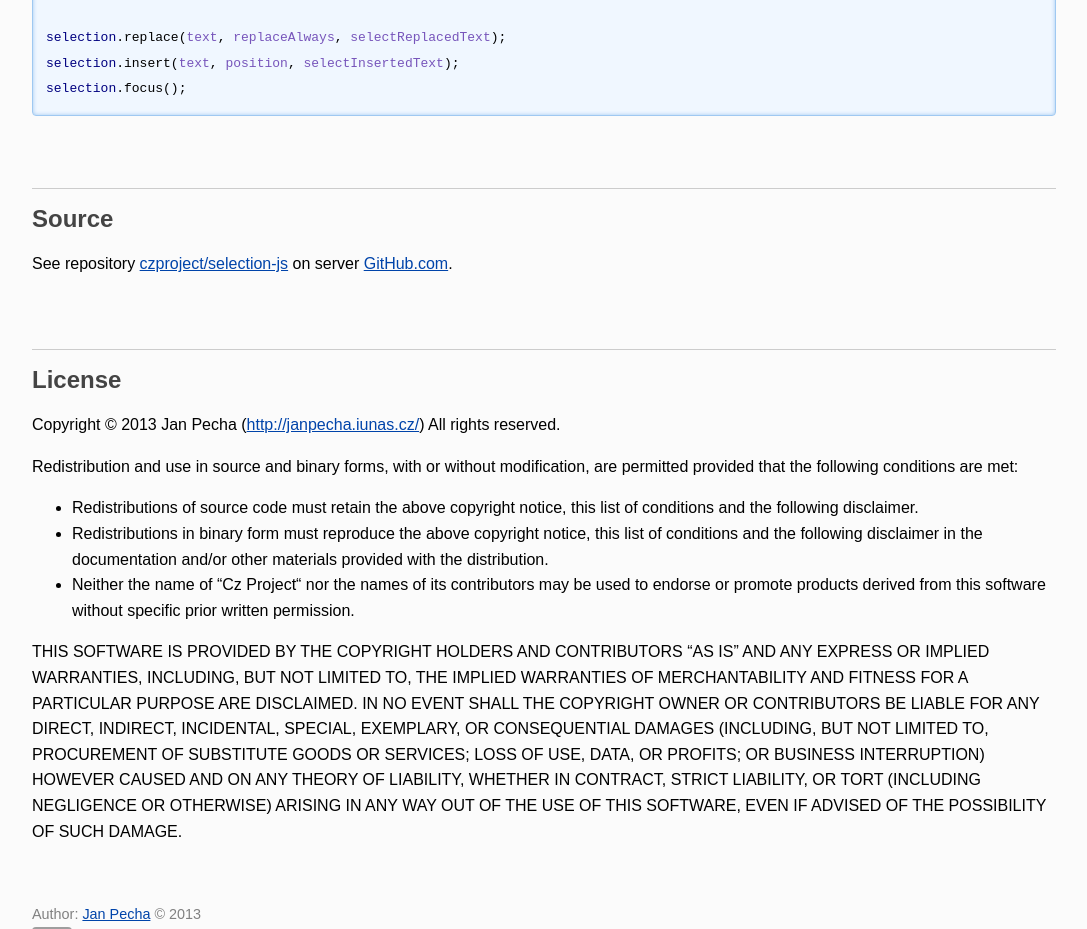
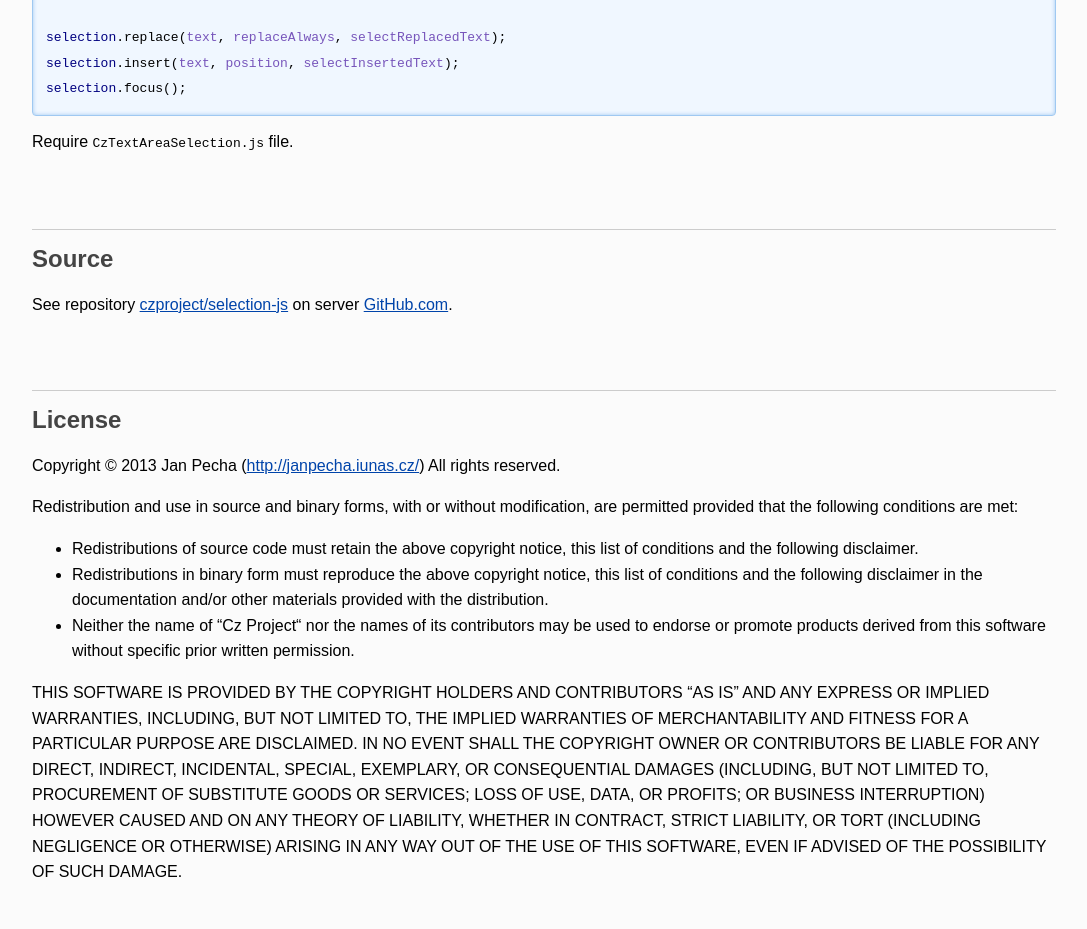
Before and after one commit to czproject/selection-js, a plain HTML site: page index.html in a window 1280 px wide. Shown: the part 2000-2929 px from the top of the page, without its empty margins (96-1183 px from the left). Drawn offline with Linux system fonts and the light colour scheme; grey boxes are pictures that could not be loaded.

Commit message:
index.html: updated
Signed-off-by: Jan Pecha <janpecha@email.cz>

```diff
--- a/index.html
+++ b/index.html
@@ -265,6 +265,7 @@ vulputate nec, fermentum fringilla, vehicula vitae, justo.
 <span class="h-object">selection</span>.insert(<span class="h-var">text</span>, <span class="h-var">position</span>, <span class="h-var">selectInsertedText</span>);
 <span class="h-object">selection</span>.focus();
 </code></pre>
+		<p>Require <code>CzTextAreaSelection.js</code> file.</p>
 
 		<h2 id="source">Source</h2>
 		<p>See repository <a href="http://github.com/czproject/selection-js/">czproject/selection-js</a> on server <a href="http://github.com/">GitHub.com</a>.</p>
```
